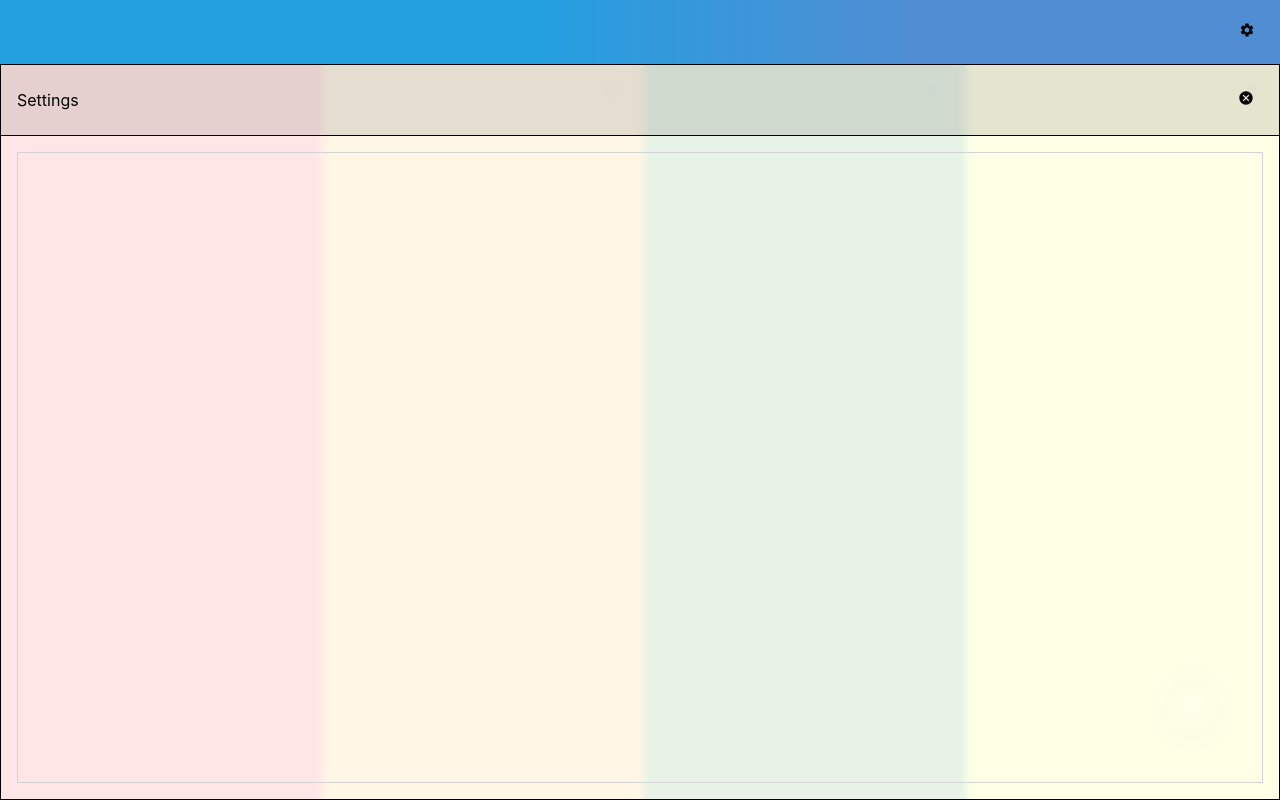
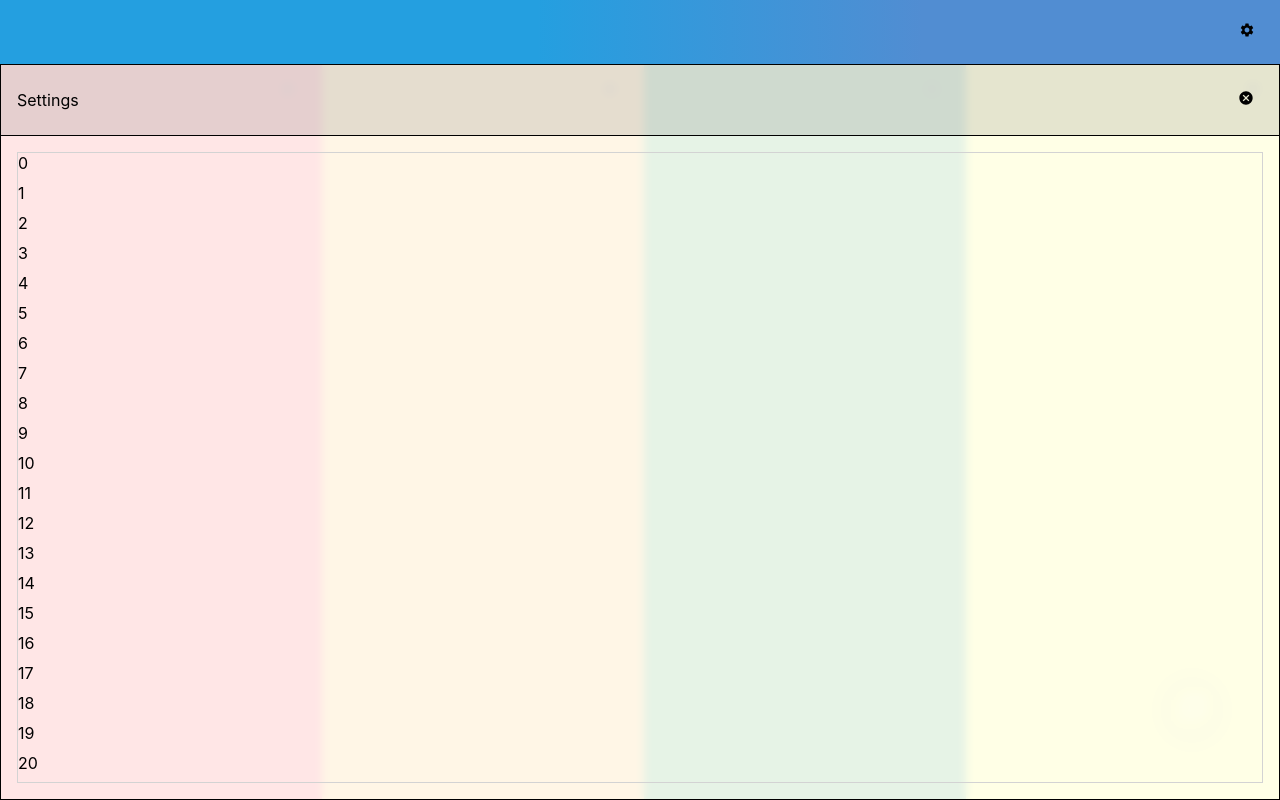
Before and after one commit to zakaihamilton/systemconcepts2, a Next.js app: page / in a window 1280 px wide. Both pictures are taken after a click on the element 1247 px from the left and 32 px from the top of the page. Built offline with nearby package versions, Linux system fonts and the light colour scheme.

Commit message:
list component

```diff
--- a/src/Components/Core/UI/Layout/List.js
+++ b/src/Components/Core/UI/Layout/List.js
@@ -1,8 +1,97 @@
 import styles from "./List.module.scss"
 import { joinClasses } from "@util/styles"
+import React, { useCallback, useMemo, useRef } from "react"
+import { useSize } from "@components/Core/UI/Util/Size"
+import { createState } from "@components/Core/Util/State"
+import Language from "@components/Core/UI/Util/Language"
 
-export default function List({ className, children, handler }) {
-    return <div className={joinClasses(styles, ["root"], className)}>
+export default function List({ className, orientation = "vertical", itemSize = 0, count, Item, style, children }) {
+    const listRef = useRef();
+    const [listWidth, listHeight] = useSize(listRef);
+    let listLength = 0, containerLength = 0;
+    const listState = List.State.useState({ offset: 0 });
+    const { direction } = Language.useLanguage();
+    let items = [];
+
+    if (!count) {
+        count = React.Children.count(children);
+    }
+
+    if (typeof ItemCount === "function") {
+        count = count();
+    }
+
+    if (typeof itemSize === "function") {
+        listLength = new Array(count).reduce((total, _, idx) => total + itemSize(idx), 0);
+    }
+    else {
+        listLength = count * itemSize;
+    }
+
+    if (orientation === "vertical") {
+        containerLength = listHeight;
+    }
+    else {
+        containerLength = listWidth;
+    }
+
+    const onScroll = useCallback(() => {
+        let offset = 0;
+        if (orientation === "vertical") {
+            offset = listRef.current.scrollTop;
+        }
+        else {
+            if (direction === "rtl") {
+                offset = listRef.current.scrollWidth - listRef.current.scrollLeft - listWidth;
+            }
+            else {
+                offset = listRef.current.scrollLeft;
+            }
+        }
+        listState.offset = offset;
+    }, [orientation]);
+
+    React.useEffect(() => {
+        onScroll();
+    }, [direction, orientation]);
+
+    if (Item) {
+        items = useMemo(() => {
+            let items = [];
+            let offset = 0;
+            for (let index = 0; index < count; index++) {
+                const size = typeof itemSize === "function" ? itemSize(index) : itemSize;
+                const itemsToShowSize = 2 * size;
+                const visible = offset > listState?.offset - itemsToShowSize && offset < listState?.offset + containerLength + itemsToShowSize;
+                if (visible) {
+                    const style = { position: "absolute" };
+                    if (orientation === "vertical") {
+                        style.top = offset;
+                        style.height = itemSize;
+                        style.width = listWidth;
+                    }
+                    else {
+                        style.left = offset;
+                        style.width = itemSize;
+                        style.height = listHeight;
+                    }
+                    items.push(<Item key={index} index={index} style={style} />);
+                }
+                offset += itemSize;
+            }
+            return items;
+        }, [listState?.offset, containerLength]);
+    }
+
+    style = { width: listWidth, height: listHeight };
+
+    const endStyles = (orientation === "vertical") ? { top: listLength } : { left: listLength };
+
+    return <div ref={listRef} className={joinClasses(styles, ["root", orientation], className)} style={style} onScroll={onScroll}>
         {children}
+        {items}
+        <div className={styles.end} style={endStyles} />
     </div>;
 }
+
+List.State = createState();
--- a/src/Components/Core/UI/Layout/List.module.scss
+++ b/src/Components/Core/UI/Layout/List.module.scss
@@ -1,5 +1,20 @@
 .root {
     display: flex;
+    flex: 1;
+    position: relative;
+}
+
+.root.vertical {
     flex-direction: column;
-    flex: 1;
+    overflow-y: auto;
 }
+
+.root.horizontal {
+    overflow-x: auto;
+}
+
+.end {
+    position: absolute;
+    width: 1px;
+    height: 1px;
+}
--- /dev/null
+++ b/src/Components/Core/UI/Util/Language.js
@@ -0,0 +1,10 @@
+import { createState } from "@components/Core/Util/State";
+
+export default function Language({ children, direction, id, name }) {
+    <Language.State direction={direction} id={id} name={name}>
+        {children}
+    </Language.State>
+}
+
+Language.State = createState({ direction: "ltr", id: "eng", name: "English" });
+Language.useLanguage = Language.State.useState;
--- a/src/Components/Main/Dialogs/Settings.js
+++ b/src/Components/Main/Dialogs/Settings.js
@@ -8,6 +8,8 @@ import Close from "./Settings/Close"
 import Bar from "@components/Core/UI/Layout/Bar"
 import List from "src/Components/Core/UI/Layout/List"
 import Padding from "src/Components/Core/UI/Layout/Padding"
+import { useMemo } from "react"
+import SettingsItem from "./Settings/Item"
 
 export default function Settings() {
     const settingsState = Settings.State.useState();
@@ -20,14 +22,14 @@ export default function Settings() {
     const mainAlignRegion = useAlign(mainRegion, { width: "width", height: "height" });
     const dialogStyles = { ...regionToUnit(titleAlignRegion, "px"), ...regionToUnit(mainAlignRegion, "px") };
 
-    const title = <Bar>
+    const title = useMemo(() => <Bar>
         <div className={styles.label}>Settings</div>
         <Close state={settingsState} />
-    </Bar>;
+    </Bar>, [settingsState]);
 
     return <Dialog classes={{ root: styles.dialog }} style={dialogStyles} title={title} visible={settingsState.visible}>
         <Padding padding="1em">
-            <List className={styles.list}>
+            <List className={styles.list} itemSize={30} count={100} Item={SettingsItem}>
 
             </List>
         </Padding>
--- /dev/null
+++ b/src/Components/Main/Dialogs/Settings/Item.js
@@ -0,0 +1,3 @@
+export default function SetttingsItem({ index, style }) {
+    return <div style={style}>{index}</div>;
+}
```
